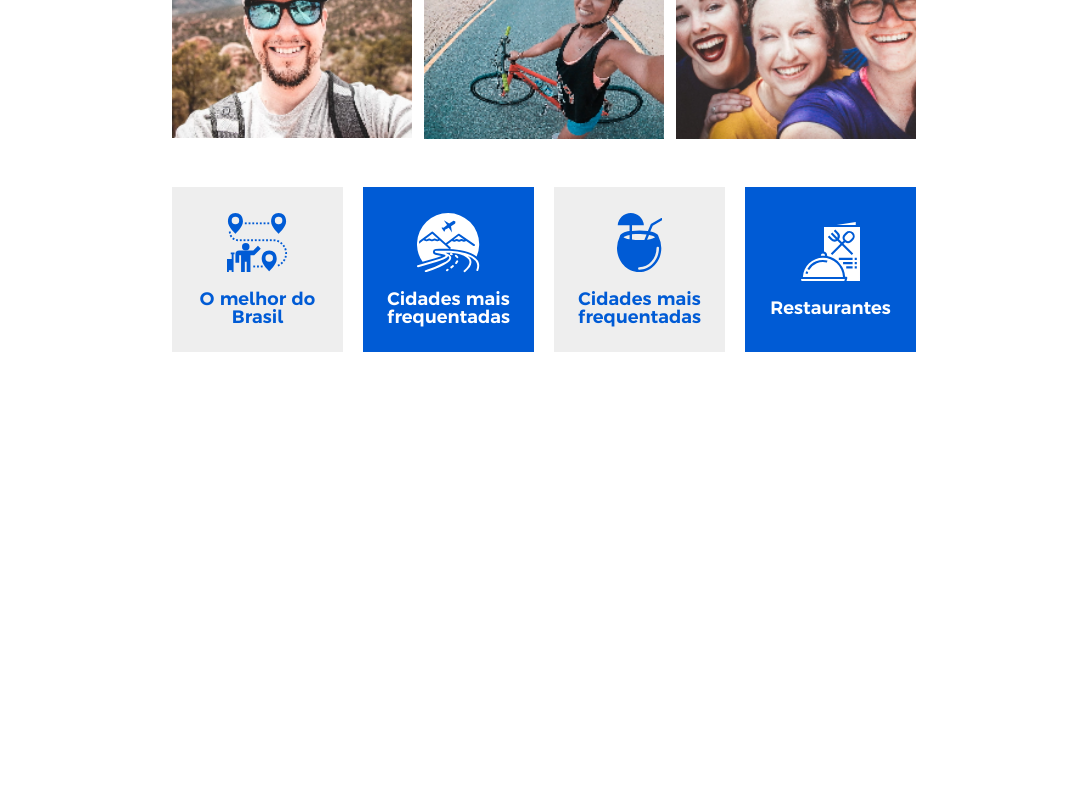
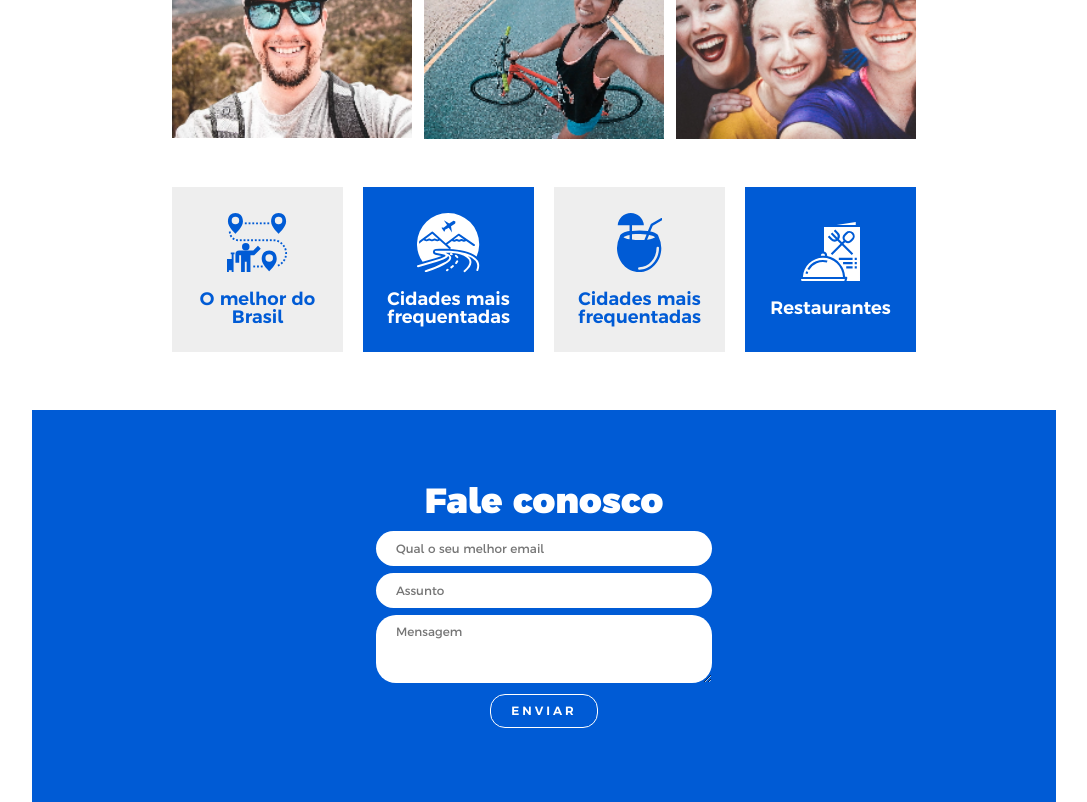
Before and after one commit to Danieljacon/vai-na-web, a React (Vite) app: page / in a window 1280 px wide. Shown: the part 2160-2962 px from the top of the page, without its empty margins (96-1183 px from the left). Before the commit the page ends 2512 px from the top, so only its background shows below. Built offline with nearby package versions, Linux system fonts and the light colour scheme.

Commit message:
adicionada a sessão de fale conosco

```diff
--- a/src/components/Input/index.tsx
+++ b/src/components/Input/index.tsx
@@ -2,6 +2,14 @@ import React from "react";
 import "./styles.scss";
 import { InputProps } from "./types";
 
-export const Input: React.FC<InputProps> = ({ type = "text", placeholder }) => {
-  return <input className="input" type={type} placeholder={placeholder} />;
+export const Input: React.FC<InputProps> = ({
+  type = "text",
+  placeholder,
+  textArea = false,
+}) => {
+  return textArea ? (
+    <textarea className="input" placeholder={placeholder} />
+  ) : (
+    <input className="input" type={type} placeholder={placeholder} />
+  );
 };
--- a/src/components/Input/types.ts
+++ b/src/components/Input/types.ts
@@ -1,4 +1,5 @@
 export interface InputProps {
   type?: string;
   placeholder: string;
+  textArea?: boolean;
 }
--- a/src/pages/Home/index.tsx
+++ b/src/pages/Home/index.tsx
@@ -55,6 +55,16 @@ export const Home: React.FC = () => {
             <Advantages {...advantage} />
           ))}
         </section>
+
+        <section className="section-5">
+          <h3>Fale conosco</h3>
+          <form>
+            <Input type="text" placeholder="Qual o seu melhor email" />
+            <Input type="text" placeholder="Assunto" />
+            <Input type="text" placeholder="Mensagem" textArea />
+            <Button text="Enviar" variant="outlined" colorScheme="color-white" />
+          </form>
+        </section>
       </div>
     </>
   );
--- a/src/pages/Home/styles.scss
+++ b/src/pages/Home/styles.scss
@@ -89,7 +89,7 @@
 .section-4 {
   width: 100%;
   max-width: #{map-get($breakpoints, "medium")};
-  padding: 48px 12px 0 12px;
+  padding: 48px 12px 58px 12px;
   display: grid;
   margin: 0 auto;
   grid-template-columns: repeat(auto-fit, minmax(160px, 1fr));
@@ -101,3 +101,43 @@
     color: $white-color;
   }
 }
+
+.section-5 {
+  background-color: $primary-color;
+  display: flex;
+  flex-direction: column;
+  align-items: center;
+  gap: 12px;
+  padding-top: 74px;
+  padding-bottom: 74px;
+
+  h3 {
+    font-size: 2.1875rem;
+    font-weight: 800;
+    color: $white-color;
+  }
+
+
+  > form {
+    max-width: #{map-get($breakpoints, "small")};
+    width: 100%;
+    display: flex;
+    align-items: center;
+    flex-direction: column;
+    padding: 0 12px;
+    gap: 7px;
+
+    @include tablet {
+      max-width: 100%;
+    }
+
+    > textarea {
+      min-height: 68px;
+      resize: vertical;
+    }
+
+    > .btn {
+      margin-top: 4px;
+    }
+  }
+}
--- a/src/styles/utilities/_variables.scss
+++ b/src/styles/utilities/_variables.scss
@@ -1,5 +1,5 @@
 $breakpoints: (
-  "small": 320px,
+  "small": 360px,
   "medium": 768px,
   "large": 1024px,
   "xlarge": 1200px,
```
